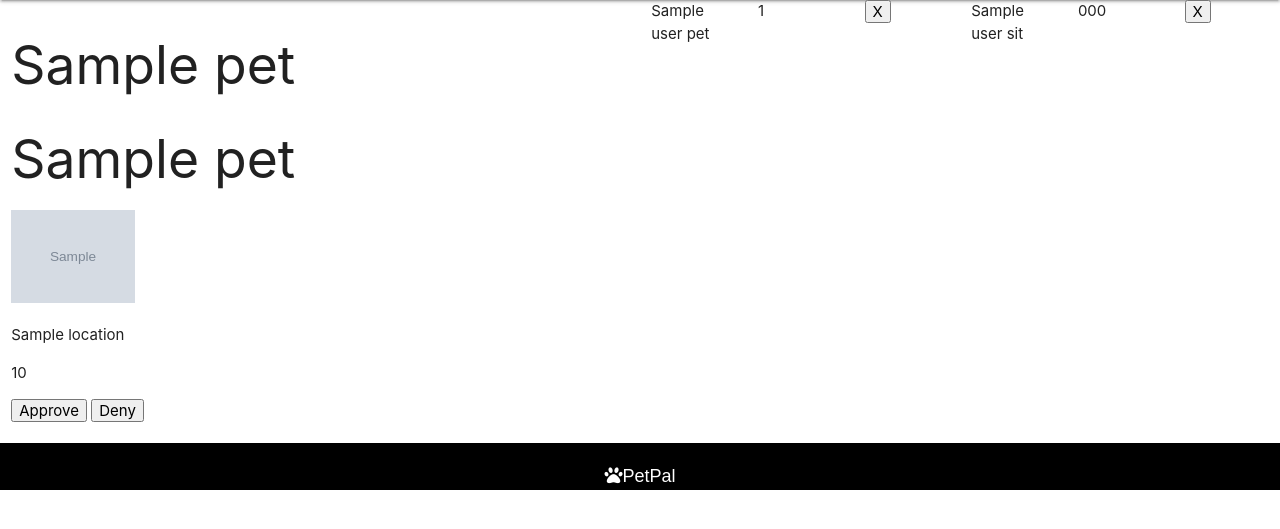
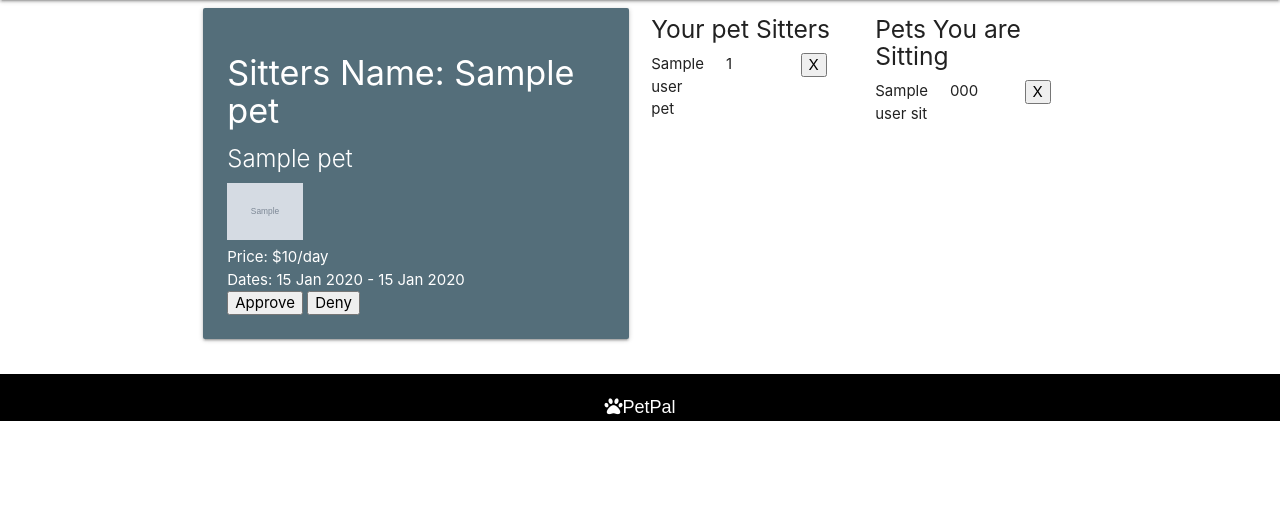
Before and after one commit to babco1kr/PetPals, a Node project: template views/requests.handlebars in a window 1280 px wide. Shown: the part 64-593 px from the top of the page. Run offline with Node 20 templates, Linux system fonts and the light colour scheme; the template is opened without the code that fills it: most values are stand-ins (such as "Sample title", 1, 10 or a date in 2020); grey boxes marked "Sample" are stand-in pictures; some libraries are stand-ins or nearby versions.

Commit message:
added slight styling to requests page

```diff
--- a/views/requests.handlebars
+++ b/views/requests.handlebars
@@ -1,8 +1,24 @@
+<div class = "container">
 <div class = "row">
 <div class = "col s6">
 {{#each pets}}
+      <div class="card blue-grey darken-1">
+        <div class="card-content white-text">
+          <h4>Sitters Name: {{this.requestName}}</h4>
+          <span class="card-title">{{this.petName}}</span>
+          <div><img class="petimage" src="{{this.pictureLink}}"></div>
+          <p>Price: ${{this.price}}/day</p>
+          <p>Dates: {{this.startDate}} - {{this.endDate}}</p>
+          <button type="submit" data-id="{{this.id}}" class="approve" class="btn btn-light">Approve</button>
+          <button type="submit" data-id="{{this.id}}" class="deny" class="btn btn-light">Deny</button>
+      </div>
+    </div>
+  {{/each}}
+
+
+{{!-- {{#each pets}}
     <h2>{{this.requestName}}</h2>
-    {{!-- <button type = "submit" data-id = "{{this.requestsId}}" id = "#moreInfo" class = "btn btn-light">More Info</button> --}}
+    <button type = "submit" data-id = "{{this.requestsId}}" id = "#moreInfo" class = "btn btn-light">More Info</button>
      <h2> {{this.petName}} </h2>
      <div><img class="petimage" src = "{{this.pictureLink}}"></div>
      <p>{{this.location}}</p>
@@ -10,10 +26,11 @@
 
      <button type="submit" data-id="{{this.id}}" class="approve" class="btn btn-light">Approve</button>
      <button type="submit" data-id="{{this.id}}" class="deny" class="btn btn-light">Deny</button>
-  {{/each}}
+  {{/each}} --}}
 </div>
 
 <div class = "col s3">
+    <h5>Your pet Sitters</h5>
     {{#each userPets}}
         <div class = "row">
             <div class = "col s4">
@@ -29,6 +46,7 @@
     {{/each}}
 </div>
 <div class = "col s3">
+    <h5>Pets You are Sitting</h5>
     {{#each userSits}}
         <div class = "row">
             <div class = "col s4">
@@ -44,4 +62,5 @@
     {{/each}}
 </div>
 </div>
+</div>
 <script src = "/js/requests.js"></script>
```
